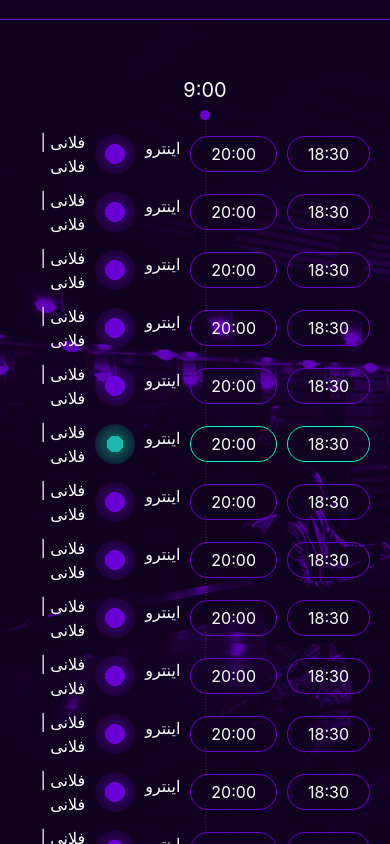
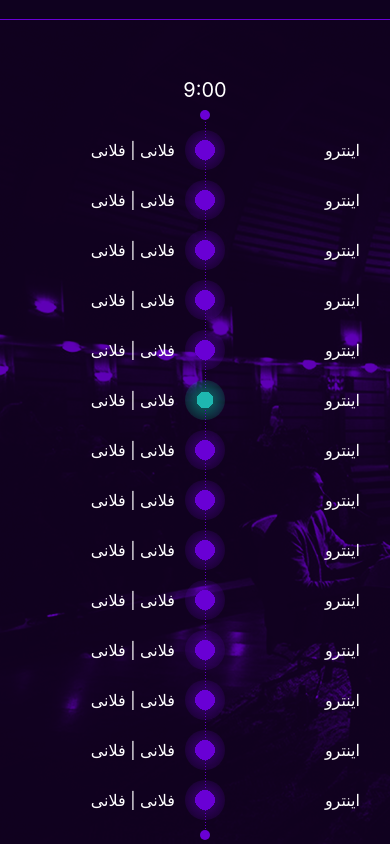
Before and after one commit to pmzi/StartupRealityWebsite, a React (Create React App) app: page / in a window 390 px wide. Shown: the part 3180-4024 px from the top of the page. Built offline with nearby package versions, Linux system fonts and the light colour scheme; a web font is replaced by a local one.

Commit message:
Conductor section is now responsive

```diff
--- a/src/components/ConductorSection/Conductor/ConductorItem/style.scss
+++ b/src/components/ConductorSection/Conductor/ConductorItem/style.scss
@@ -24,6 +24,10 @@
 
     text-align: left;
 
+    @media only screen and (max-width: 800px){
+      text-align: right;
+    }
+
     flex: 1;
   }
 
@@ -35,6 +39,9 @@
 
   &__timing{
     display: flex;
+    @media only screen and (max-width: 800px){
+      display: none;
+    }
   }
 
   &__timing-item{
```
